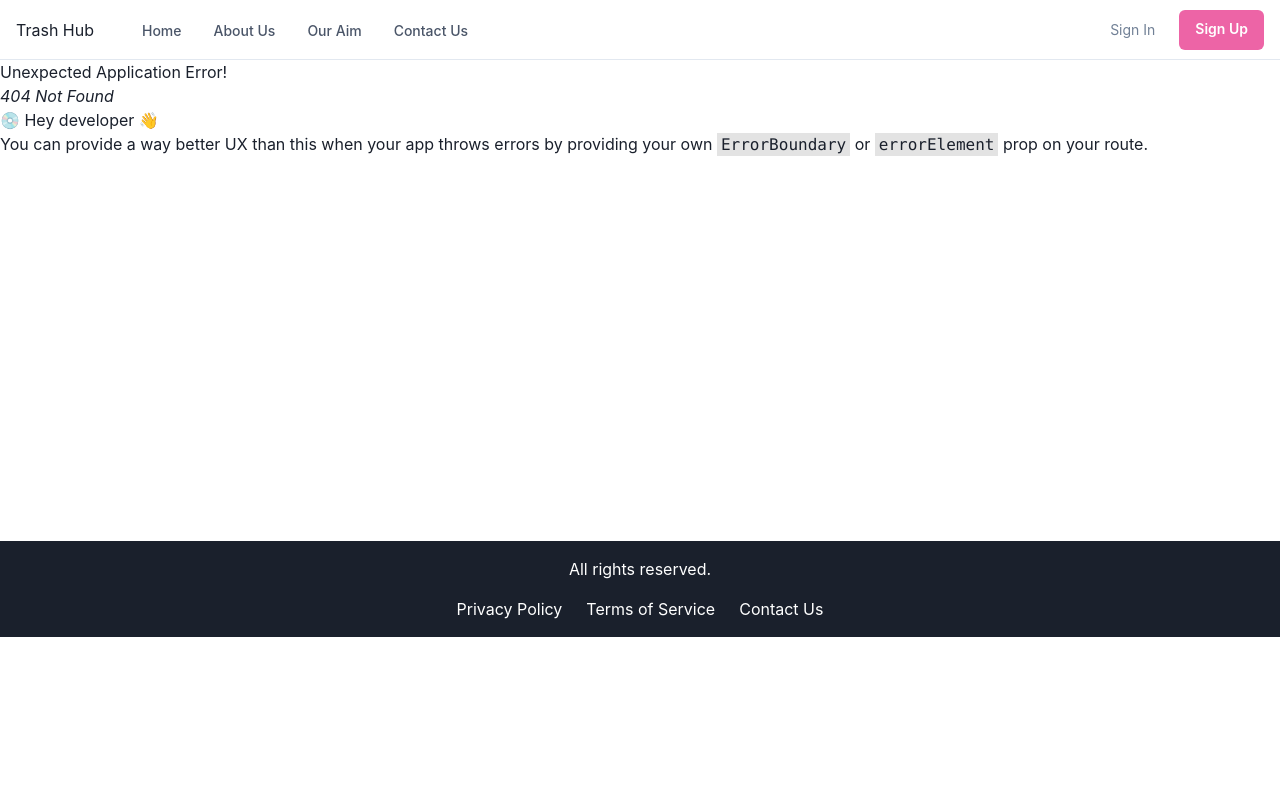
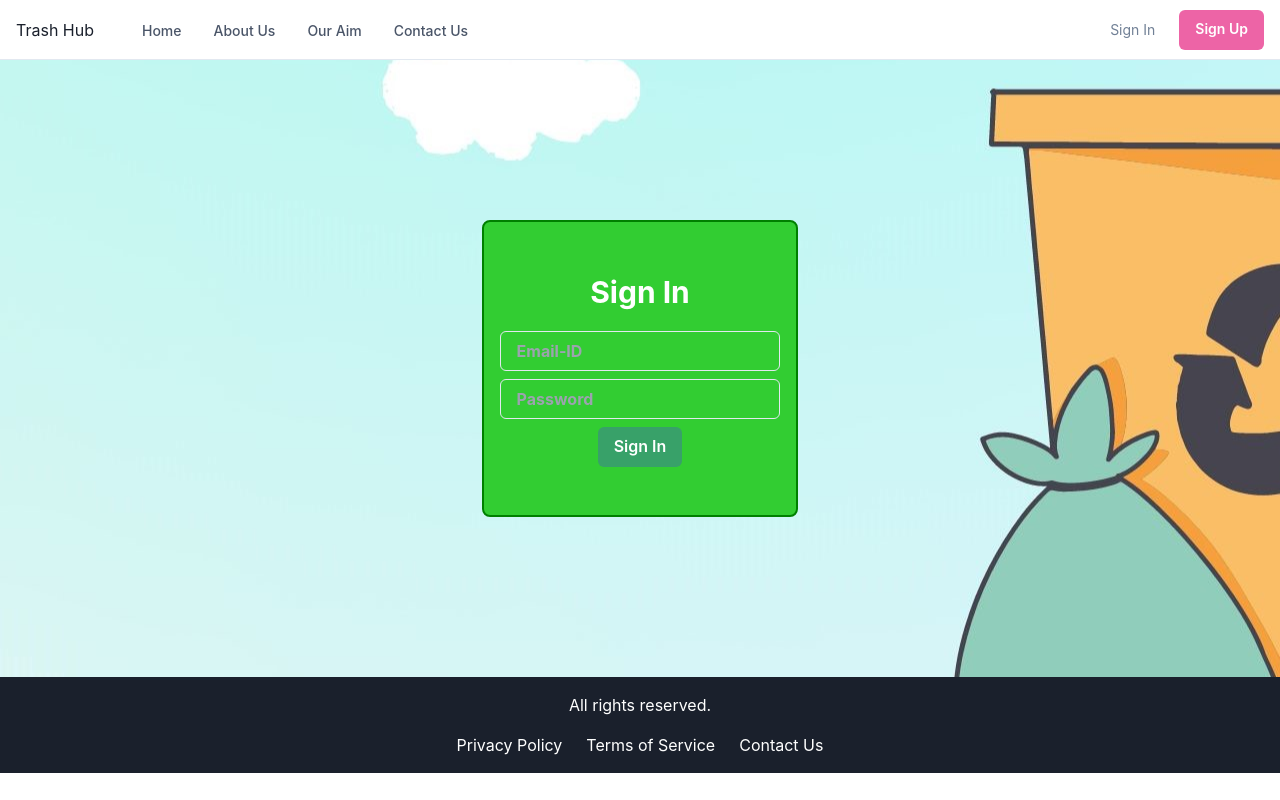
Before and after one commit to sahil-raj/Trash-Hub, a React (Vite) app: page /signin in a window 1280 px wide. Before the commit this address had no page. Built offline with nearby package versions, Linux system fonts and the light colour scheme.

Commit message:
feat: signin, signup UI

```diff
--- a/src/components/Home.jsx
+++ b/src/components/Home.jsx
@@ -73,7 +73,7 @@ import placeHolder from "../assets/placeHolder.jpg";
                 align={"center"}
                 w={"100%"}
                 h={"100%"}
-                src={placeHolder}
+                src={'bg.jpg'}
               />
             </Box>
           </Flex>
--- a/src/components/Navbar.jsx
+++ b/src/components/Navbar.jsx
@@ -76,7 +76,7 @@ export default function Navbar() {
             fontSize={"sm"}
             fontWeight={400}
             variant={"link"}
-            href={"#"}
+            href={"/signin"}
           >
             Sign In
           </Button>
@@ -87,7 +87,7 @@ export default function Navbar() {
             fontWeight={600}
             color={"white"}
             bg={"pink.400"}
-            href={"#"}
+            href={"/signup"}
             _hover={{
               bg: "pink.300",
             }}
--- /dev/null
+++ b/src/components/SignIn.jsx
@@ -0,0 +1,38 @@
+import { Box, Button, Center, Input, Stack } from '@chakra-ui/react'
+import React from 'react'
+
+const SignIn = () => {
+  return (
+    <Box backgroundColor={'wheat'} height={"100%"} padding={40} mb={-96} bgImage={'/bg.jpg'} bgPosition='center' bgRepeat='no-repeat'>
+      <Box height={"100%"} display={"flex"} alignItems={'center'} justifyContent={'center'} >
+        <Box
+          display='flex'
+          flexDirection={'column'}
+          gap={4}
+          alignItems='center'
+          justifyContent='center'
+          width='33%'
+          padding={4}
+          borderWidth={2}
+          borderRadius={'lg'}
+          borderColor={"green"}
+          py={12}
+          bgColor={'limegreen'}
+          bgPosition='center'
+          bgRepeat='no-repeat'
+          color={'white'}
+          fontWeight={'bold'}
+        >
+          <Center fontSize={30}><h1>Sign In</h1></Center>
+          <Stack align={'center'}>
+            <Input color={'white'} variant='outline' placeholder='Email-ID' />
+            <Input color={'white'} variant='outline' placeholder='Password' />
+            <Button colorScheme='green'>Sign In</Button>
+          </Stack>
+        </Box>
+      </Box>
+    </Box>
+  )
+}
+
+export default SignIn
--- /dev/null
+++ b/src/components/SignUp.jsx
@@ -0,0 +1,38 @@
+import { Box, Button, Center, Input, Stack } from '@chakra-ui/react'
+import React from 'react'
+
+const SignUp = () => {
+  return (
+    <Box backgroundColor={'wheat'} height={"100%"} padding={40} mb={-96} bgImage={'/bg.jpg'} bgPosition='center' bgRepeat='no-repeat'>
+      <Box height={"100%"} display={"flex"} alignItems={'center'} justifyContent={'center'} >
+        <Box
+          display='flex'
+          flexDirection={'column'}
+          gap={4}
+          alignItems='center'
+          justifyContent='center'
+          width='33%'
+          padding={4}
+          borderWidth={2}
+          borderRadius={'lg'}
+          borderColor={"green"}
+          py={12}
+          bgColor={'limegreen'}
+          bgPosition='center'
+          bgRepeat='no-repeat'
+          color={'white'}
+          fontWeight={'bold'}
+        >
+          <Center fontSize={30}><h1>Sign Up</h1></Center>
+          <Stack align={'center'}>
+            <Input color={'white'} variant='outline' placeholder='Email-ID' />
+            <Input color={'white'} variant='outline' placeholder='Password' />
+            <Button colorScheme='green'>Sign Up</Button>
+          </Stack>
+        </Box>
+      </Box>
+    </Box>
+  )
+}
+
+export default SignUp
```
Also changed, not shown: src/main.jsx (+10 -0 lines), public/bg.jpg (added).
